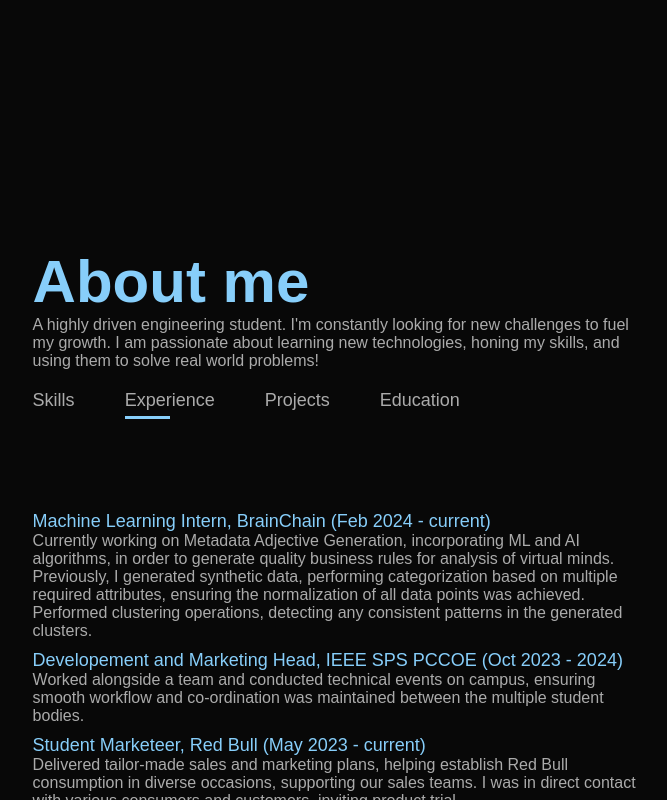
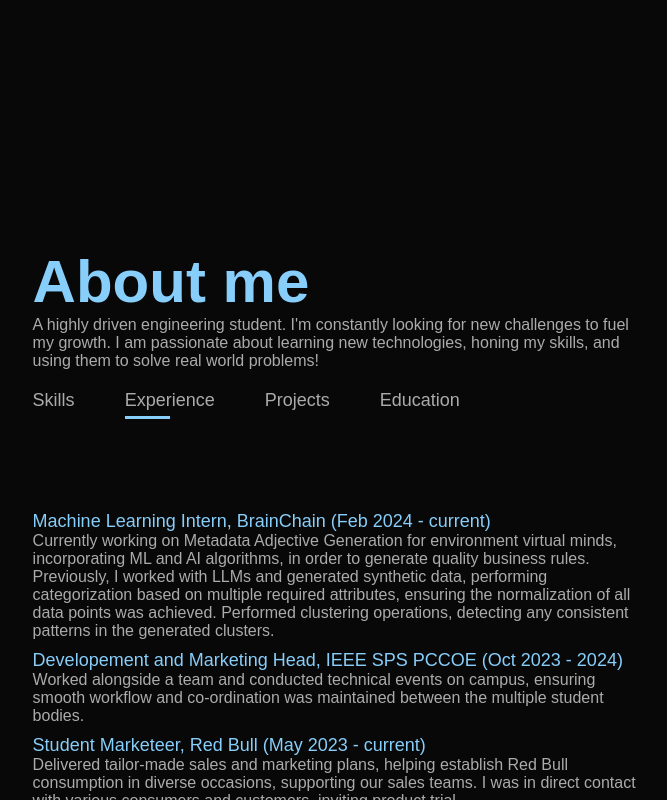
Before and after one commit to rishabhpat/html-portfolio5, a plain HTML site: page index.html in a window 1280 px wide. Both pictures are taken after a click on the element "Experience". Shown: the part 643-1443 px from the top of the page, without its empty margins (505-1172 px from the left). Drawn offline with Linux system fonts and the light colour scheme.

Commit message:
Update index.html

```diff
--- a/index.html
+++ b/index.html
@@ -63,7 +63,7 @@
                 </div>
                 <div class="tab-contents" id="experience">
                      <ul>
-                        <li><span>Machine Learning Intern, BrainChain (Feb 2024 - current)</span><br>Currently working on Metadata Adjective Generation, incorporating ML and AI algorithms, in order to generate quality business rules for analysis of virtual minds. Previously, I generated synthetic data, performing categorization based on multiple required attributes, ensuring the normalization of all data points was achieved. Performed clustering operations, detecting any consistent patterns in the generated clusters.</li>
+                        <li><span>Machine Learning Intern, BrainChain (Feb 2024 - current)</span><br>Currently working on Metadata Adjective Generation for environment virtual minds, incorporating ML and AI algorithms, in order to generate quality business rules. Previously, I worked with LLMs and generated synthetic data, performing categorization based on multiple required attributes, ensuring the normalization of all data points was achieved. Performed clustering operations, detecting any consistent patterns in the generated clusters.</li>
                         <li><span>Developement and Marketing Head, IEEE SPS PCCOE (Oct 2023 - 2024)</span><br>Worked alongside a team and conducted technical events on campus, ensuring smooth workflow and co-ordination was maintained between the multiple student bodies.</li>
                         <li><span>Student Marketeer, Red Bull (May 2023 - current)</span><br>Delivered tailor-made sales and marketing plans, helping establish Red Bull consumption in diverse occasions, supporting our sales teams. I was in direct contact with various consumers and customers, inviting product trial.</li>
                     </ul>
```
